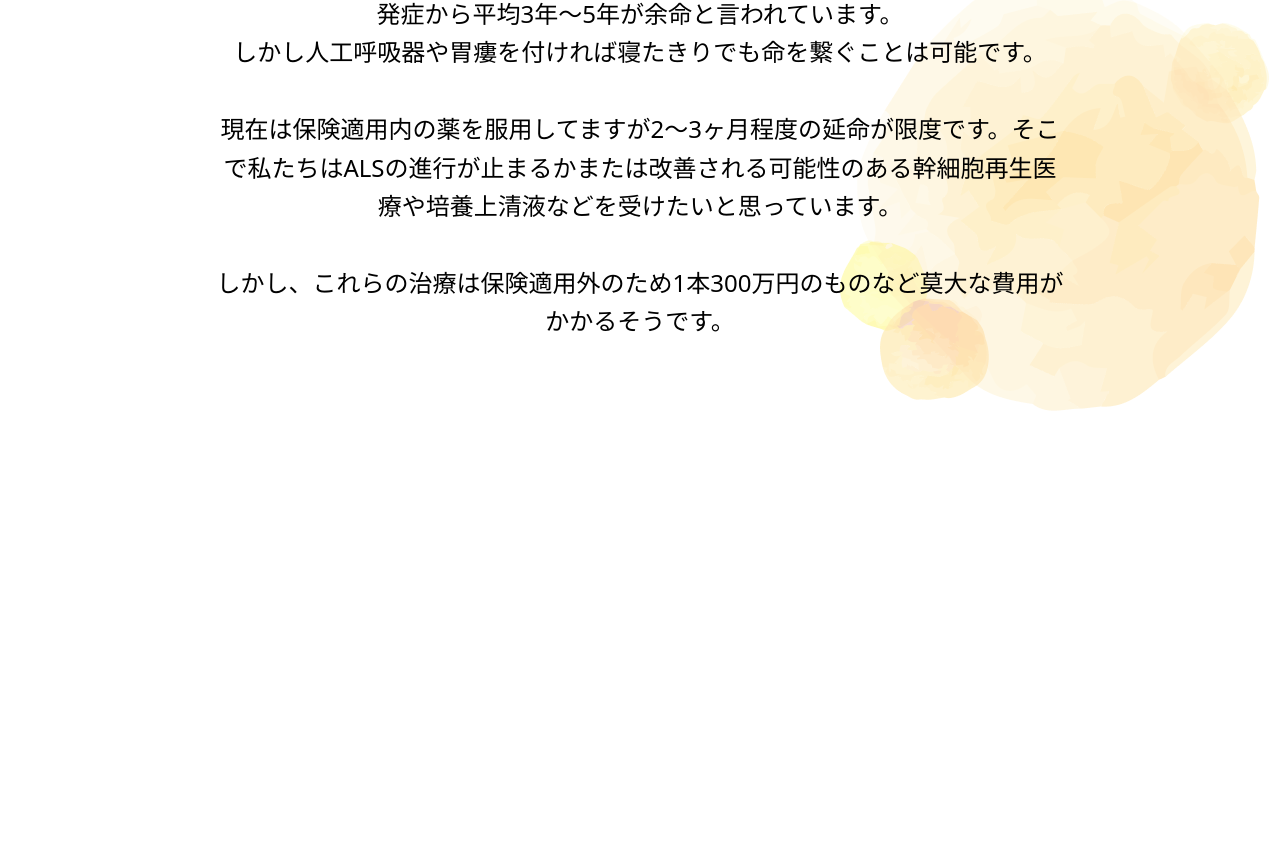
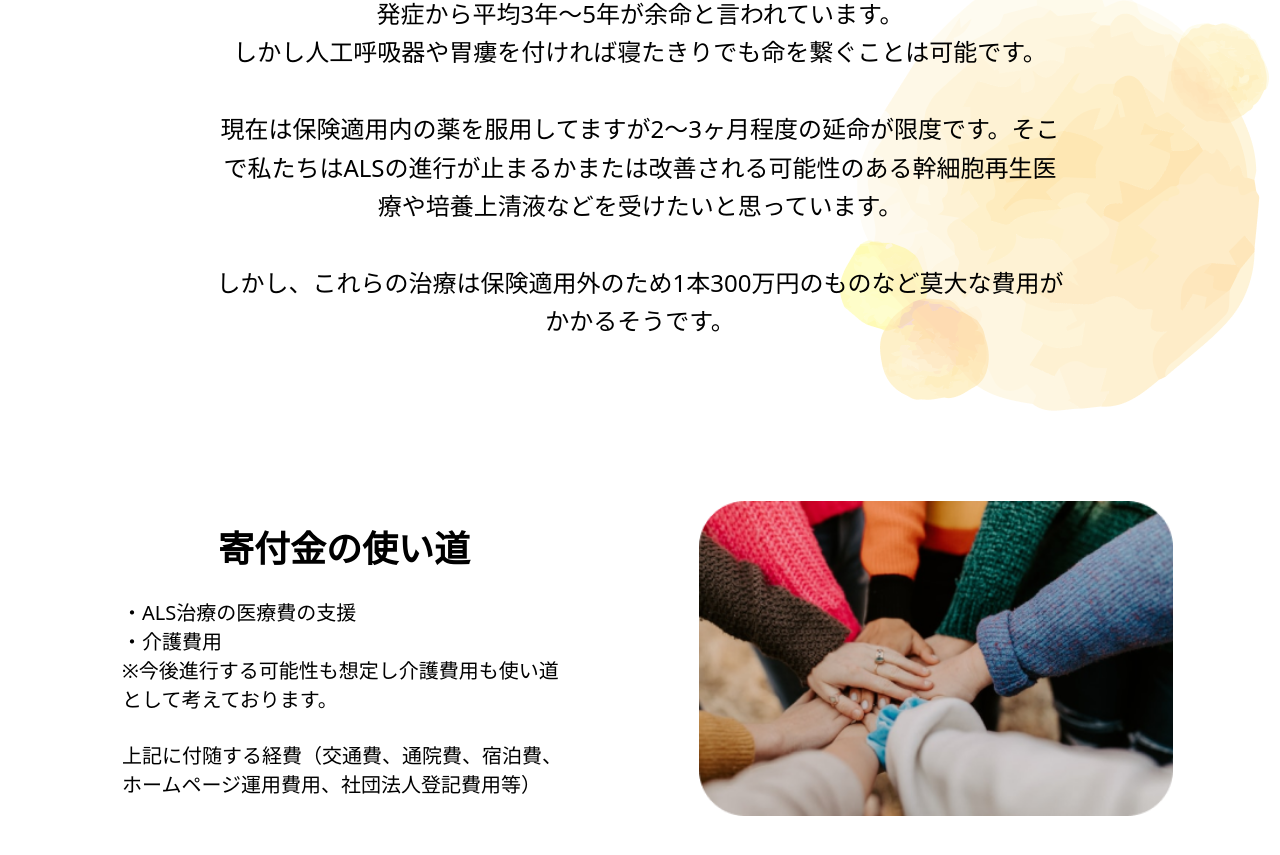
Before and after one commit to Nous-Creation/ALS-Project, a Next.js app: page / in a window 1280 px wide. Shown: the part 1311-2166 px from the top of the page. Before the commit the page ends 1732 px from the top, so only its background shows below. Built offline with nearby package versions, Linux system fonts and the light colour scheme.

Commit message:
add: 寄付金の使い道

```diff
--- /dev/null
+++ b/src/components/base/DonationUsed/index.tsx
@@ -0,0 +1,92 @@
+import React from "react";
+import { styled } from "styled-components";
+
+const descMessage = `・ALS治療の医療費の支援\n・介護費用\n※今後進行する可能性も想定し介護費用も使い道として考えております。\n\n上記に付随する経費（交通費、通院費、宿泊費、ホームページ運用費用、社団法人登記費用等）`;
+
+export const DonationUsed = () => {
+  return (
+    <Container>
+      <LeftWrapper>
+        <Title>寄付金の使い道</Title>
+        <Description>{descMessage}</Description>
+      </LeftWrapper>
+      <RightWrapper>
+        <DonationImage src="/images/donation2.png" />
+      </RightWrapper>
+    </Container>
+  );
+};
+
+const Container = styled.div`
+  width: 100vw;
+  margin: 80px auto;
+  padding: 0 48px;
+  text-align: center;
+  display: flex;
+  align-items: center;
+
+  @media (max-width: 780px) {
+    display: block;
+  }
+`;
+
+const LeftWrapper = styled.div`
+  width: 50%;
+  background-position: center;
+
+  @media (max-width: 780px) {
+    width: 100%;
+    margin-bottom: 12px;
+  }
+`;
+
+const Title = styled.h2`
+  color: #000;
+  font-family: Noto Sans;
+  font-size: 36px;
+  font-style: normal;
+  font-weight: 700;
+  line-height: normal;
+  margin-bottom: 24px;
+
+  @media (max-width: 980px) {
+    font-size: 24px;
+  }
+`;
+
+const Description = styled.p`
+  color: #000;
+  font-family: Noto Sans;
+  font-size: 20px;
+  font-style: normal;
+  font-weight: 400;
+  line-height: normal;
+  white-space: pre-wrap;
+  text-align: left;
+  width: 75%;
+  margin: 0 auto;
+
+  @media (max-width: 980px) {
+    width: 100%;
+    font-size: 16px;
+  }
+`;
+
+const RightWrapper = styled.div`
+  width: 50%;
+  text-align: left;
+
+  @media (max-width: 780px) {
+    width: 100%;
+  }
+`;
+
+const DonationImage = styled.img`
+  width: 80%;
+  margin: 0 auto;
+  display: block;
+
+  @media (max-width: 780px) {
+    width: 100%;
+  }
+`;
--- a/src/components/base/MedicalOverview/index.tsx
+++ b/src/components/base/MedicalOverview/index.tsx
@@ -43,7 +43,7 @@ const Overview = styled.p`
   font-size: 24px;
   font-style: normal;
   font-weight: 400;
-  line-height: 160%; /* 38.4px */
+  line-height: 160%;
   margin: 0 auto;
   white-space: pre-wrap;
 
--- a/src/components/base/index.ts
+++ b/src/components/base/index.ts
@@ -2,3 +2,4 @@ export * from "./Header";
 export * from "./FirstView";
 export * from "./Profile";
 export * from "./MedicalOverview";
+export * from "./DonationUsed";
--- a/src/components/pages/top/index.tsx
+++ b/src/components/pages/top/index.tsx
@@ -1,4 +1,10 @@
-import { Header, FirstView, Profile, MedicalOverview } from "@/components/base";
+import {
+  Header,
+  FirstView,
+  Profile,
+  MedicalOverview,
+  DonationUsed,
+} from "@/components/base";
 
 export const Top = () => {
   return (
@@ -7,6 +13,7 @@ export const Top = () => {
       <FirstView />
       <Profile />
       <MedicalOverview />
+      <DonationUsed />
     </div>
   );
 };
```
Also changed, not shown: public/images/donation1.png (added), public/images/donation2.png (added).
